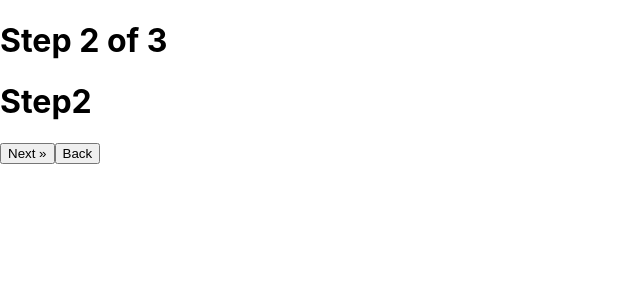
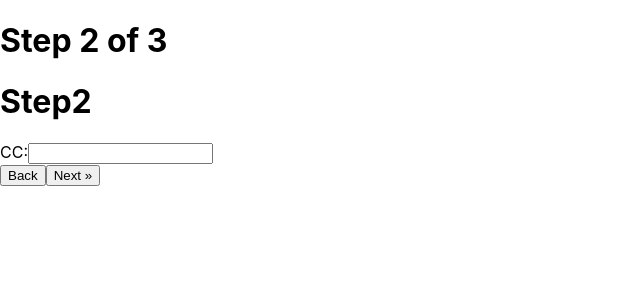
Before and after one commit to pietroballarin/react-checkout, a React (Create React App) app: page / in a window 1280 px wide. Both pictures are taken after a click on the button "Next". Shown: the top 300 px of the page, without its empty margins (0-640 px from the left). Built offline with nearby package versions, Linux system fonts and the light colour scheme.

Commit message:
passing state of string to main component solved

```diff
--- a/package.json
+++ b/package.json
@@ -12,6 +12,7 @@
     "react-router-dom": "^5.2.0",
     "react-scripts": "4.0.3",
     "react-step-builder": "^2.0.10",
+    "use-between": "^0.0.18",
     "web-vitals": "^1.1.2"
   },
   "scripts": {
--- a/src/components/MainForm.js
+++ b/src/components/MainForm.js
@@ -15,6 +15,8 @@ export default function MainForm() {
 
     //step2
 
+
+    const [value, setValue] = useState('');
 
     // Plan Duration
     const changePlanDurationTo3 = () => {
@@ -52,6 +54,12 @@ export default function MainForm() {
         }
     }
 
+    //Credit card details
+
+    const handleChange = event => {
+        setValue(event.target.value);
+      }
+
     // handles next and back buttons
     const nextStep = () => {
         setStep(step +1)
@@ -77,6 +85,8 @@ export default function MainForm() {
             return (<PaymentDetails
                 nextStep = {nextStep}
                 prevStep = {prevStep}
+                value={value}
+                handleChange={handleChange}
             />)
         } else if (step === 3) {
             return (<Confirm
--- a/src/components/PaymentDetails.js
+++ b/src/components/PaymentDetails.js
@@ -1,4 +1,4 @@
-import React from 'react'
+import React from 'react';
 
 export default function PaymentDetails(props) {
 
@@ -12,15 +12,36 @@ export default function PaymentDetails(props) {
         props.prevStep()
     }
 
+    const handleChange = (e) => {
+        props.handleChange(e)
+    }
+
     return (
         <div>
             <h1>Step2</h1>
-            <button onClick={handleContinue}>
-                    Next »
-            </button>
-            <button onClick={handleGoBack}>
-                    Back
-            </button>
+            <div>
+                <label>
+                    CC:
+                    <input
+                    type="text"
+                    value={props.values}
+                    onChange={e => handleChange(e)}
+                    id='firstName'
+                    label='firstName'
+                    name='firstName'
+                    />
+                </label>
+            </div>
+            <div>
+                <button onClick={handleGoBack}>
+                        Back
+                </button>
+                <button onClick={handleContinue}>
+                        Next »
+                </button>
+            </div>
+
+
         </div>
     )
 }
--- a/src/components/SubscriptionOptions.js
+++ b/src/components/SubscriptionOptions.js
@@ -48,7 +48,6 @@ const handleUpfrontPayments = (e) => {
     return (
         <>
             <div>
-
                 <h1>Customize Your Plan</h1>
                 <button onClick={handlePlanDuration3}>3 Months</button>
                 <button onClick={handlePlanDuration6}>6 Months</button>
@@ -63,7 +62,6 @@ const handleUpfrontPayments = (e) => {
                 <input
                 type="checkbox"
                 onChange={handleUpfrontPayments}
-
                 />
             </div>
             <div>
```
Also changed, not shown: src/components/Navigation.js (deleted, +0 -10 lines), 1 other file (tests, documents, lock files or other folders).
